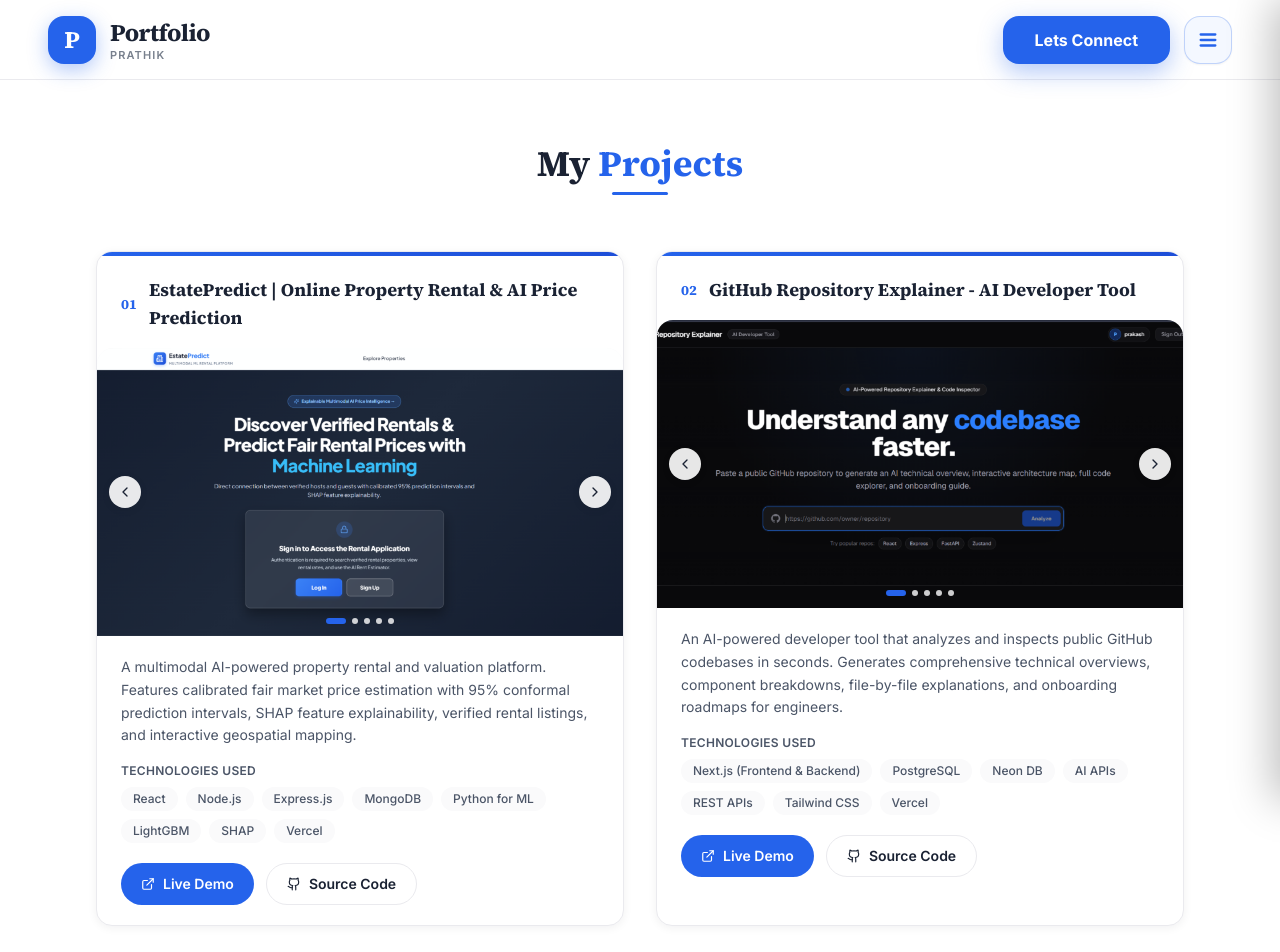
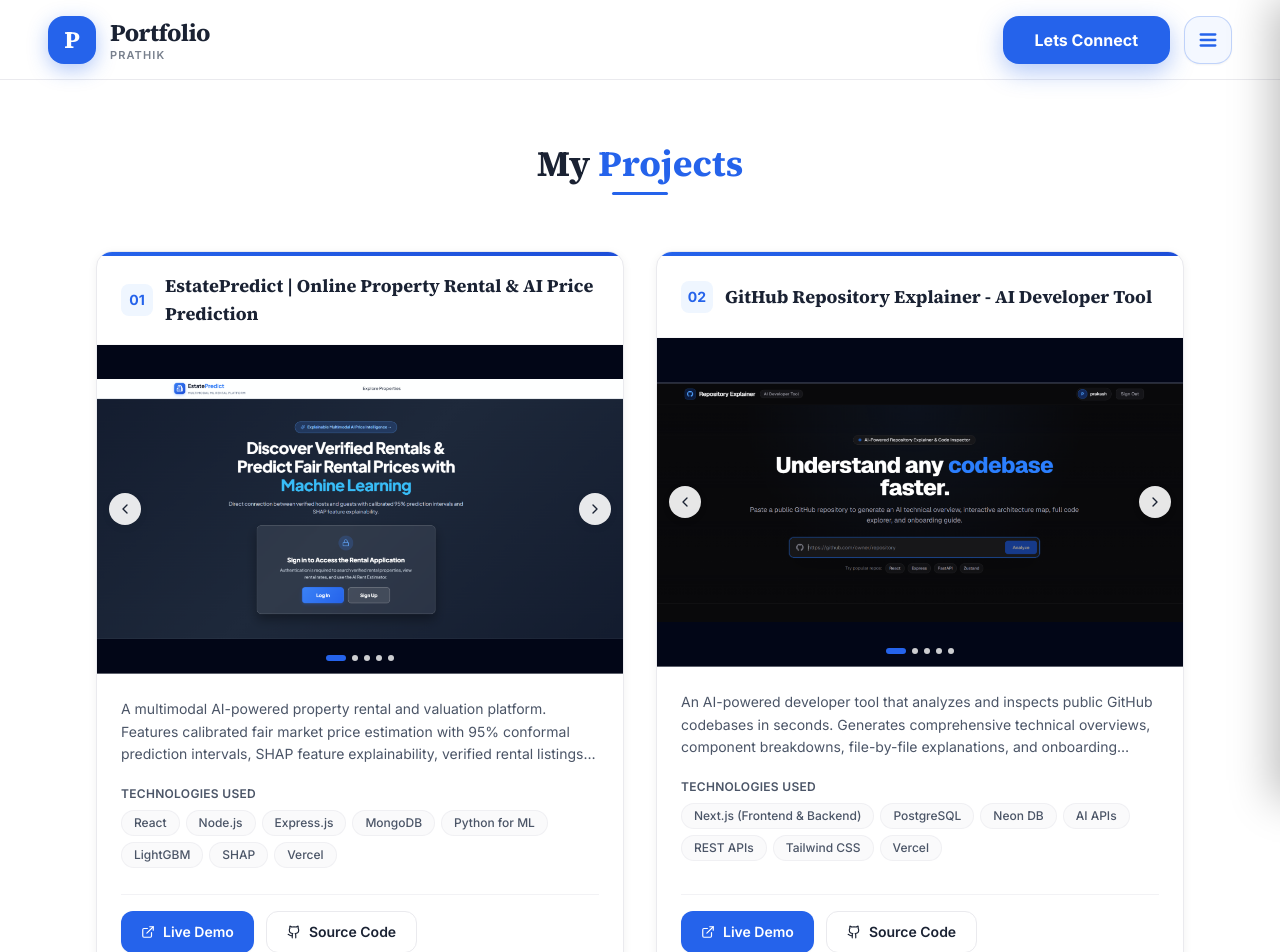
Before and after one commit to prathik0007/portfolio, a Next.js app: page /projects in a window 1280 px wide. Shown: the top 952 px of the page. Built offline with nearby package versions, Linux system fonts and the light colour scheme.

Commit message:
style: align project screenshots and card layouts horizontally and vertically

```diff
--- a/components/ProjectCard.tsx
+++ b/components/ProjectCard.tsx
@@ -4,42 +4,53 @@
 
 export default function ProjectCard({ project }: { project: Project }) {
   return (
-    <article className="overflow-hidden rounded-2xl border border-surface-border bg-white shadow-card transition-all duration-300 hover:-translate-y-1 hover:shadow-card-hover">
+    <article className="flex h-full flex-col overflow-hidden rounded-2xl border border-surface-border bg-white shadow-card transition-all duration-300 hover:-translate-y-1 hover:border-primary/40 hover:shadow-card-hover">
       <div className="h-1 w-full bg-gradient-to-r from-primary to-blue-700" />
 
-      <div className="flex items-center gap-3 px-6 pt-5">
-        <span className="font-serif text-sm font-bold text-primary">{project.number}</span>
-        <h3 className="font-serif text-lg font-bold text-ink">{project.title}</h3>
+      {/* Header with consistent min-height for uniform horizontal alignment */}
+      <div className="flex items-center gap-3 px-6 py-4 min-h-[76px] sm:min-h-[82px] border-b border-surface-border/40">
+        <span className="flex h-8 w-8 items-center justify-center rounded-lg bg-primary-light text-sm font-bold text-primary flex-none">
+          {project.number}
+        </span>
+        <h3 className="font-serif text-base sm:text-lg font-bold text-ink leading-snug line-clamp-2">
+          {project.title}
+        </h3>
       </div>
 
-      <div className="mt-4">
+      {/* Screenshot Carousel */}
+      <div className="w-full">
         <ProjectCarousel images={project.images} title={project.title} />
       </div>
 
-      <div className="px-6 py-5">
-        <p className="text-sm leading-relaxed text-ink-soft">{project.description}</p>
+      {/* Card Body with flex-1 for aligning bottom buttons */}
+      <div className="flex flex-1 flex-col justify-between p-6">
+        <div>
+          <p className="text-sm leading-relaxed text-ink-soft min-h-[4.5rem] line-clamp-3">
+            {project.description}
+          </p>
 
           <p className="mt-4 text-xs font-semibold uppercase tracking-wide text-ink-soft">
             Technologies Used
           </p>
-        <div className="mt-2 flex flex-wrap gap-2">
+          <div className="mt-2 flex flex-wrap gap-1.5 min-h-[3.75rem] content-start">
             {project.technologies.map((tech) => (
               <span
                 key={tech}
-              className="rounded-full bg-surface-muted px-3 py-1 text-xs font-medium text-ink-soft"
+                className="rounded-full bg-surface-muted px-3 py-1 text-xs font-medium text-ink-soft border border-surface-border/60"
               >
                 {tech}
               </span>
             ))}
           </div>
+        </div>
 
-        <div className="mt-5 flex flex-wrap gap-3">
+        <div className="mt-6 flex flex-wrap gap-3 border-t border-surface-border/60 pt-4">
           {project.liveDemoUrl && (
             <a
               href={project.liveDemoUrl}
               target="_blank"
               rel="noopener noreferrer"
-              className="inline-flex items-center gap-2 rounded-full bg-primary px-5 py-2.5 text-sm font-semibold text-white transition-colors hover:bg-primary-dark"
+              className="inline-flex items-center gap-2 rounded-xl bg-primary px-5 py-2.5 text-xs sm:text-sm font-semibold text-white shadow-sm transition-all hover:bg-primary-dark"
             >
               <ExternalLink size={14} /> Live Demo
             </a>
@@ -49,7 +60,7 @@
               href={project.sourceCodeUrl}
               target="_blank"
               rel="noopener noreferrer"
-              className="inline-flex items-center gap-2 rounded-full border border-surface-border px-5 py-2.5 text-sm font-semibold text-ink transition-colors hover:border-primary hover:text-primary"
+              className="inline-flex items-center gap-2 rounded-xl border border-surface-border px-5 py-2.5 text-xs sm:text-sm font-semibold text-ink transition-all hover:border-primary hover:text-primary"
             >
               <Github size={14} /> Source Code
             </a>
--- a/components/ProjectCarousel.tsx
+++ b/components/ProjectCarousel.tsx
@@ -19,13 +19,14 @@
   }
 
   return (
-    <div className="relative h-56 w-full overflow-hidden rounded-t-2xl bg-surface-muted sm:h-72">
+    <div className="relative aspect-[16/10] w-full overflow-hidden bg-slate-950 flex items-center justify-center border-b border-surface-border/40">
       <Image
         src={images[index]}
         alt={`${title} screenshot ${index + 1}`}
         fill
         sizes="(max-width: 768px) 100vw, 50vw"
-        className="object-cover transition-opacity duration-300"
+        className="object-contain transition-opacity duration-300"
+        priority={index === 0}
       />
 
       {hasMultiple && (
```
Lines whose indentation alone changed are shown as unchanged.
